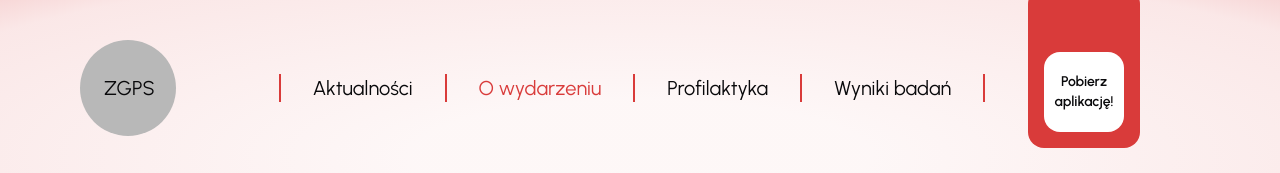
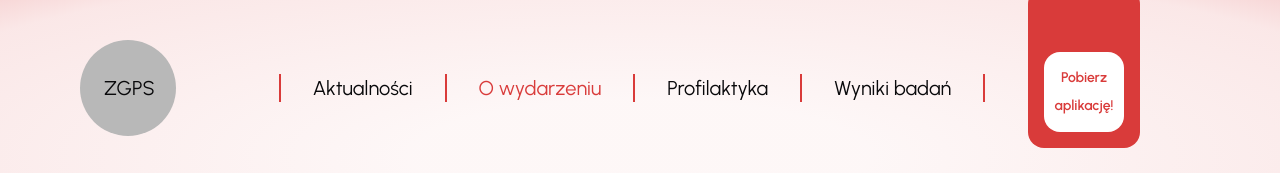
Before and after one commit to Solvro/web-umed, a Next.js app: page /about in a window 1280 px wide. Shown: the top 173 px of the page. Built offline with nearby package versions, Linux system fonts and the light colour scheme; no server answers.

Commit message:
fix: add variant fluid to button

```diff
--- a/src/components/navigation/download-widget.tsx
+++ b/src/components/navigation/download-widget.tsx
@@ -1,13 +1,20 @@
 import Link from "next/link";
+
+import { buttonVariants } from "@/components/ui/button";
+import { cn } from "@/lib/utils";
 
 export function DownloadWidget() {
   return (
     <div className="bg-primary relative -top-5 right-15 flex h-40 items-end justify-center rounded-2xl">
       <Link
         href="/download"
-        className="fluid-button hover:text-background hover:bg-primary/80 mx-4 my-4 flex h-20 w-20 items-center justify-center rounded-2xl bg-white text-center text-sm font-semibold hover:font-bold"
+        className={cn(
+          buttonVariants({ variant: "fluid" }),
+          "mx-4 my-4 h-20 w-20 flex-col items-center justify-center rounded-2xl bg-white text-center text-sm font-semibold",
+        )}
       >
-        Pobierz aplikację!
+        <span>Pobierz</span>
+        <span>aplikację!</span>
       </Link>
     </div>
   );
--- a/src/components/navigation/navbar.tsx
+++ b/src/components/navigation/navbar.tsx
@@ -86,7 +86,9 @@ export function NavigationBar() {
       >
         <MenuButton
           as={Menu}
-          className="text-foreground/50"
+          className={cn("text-foreground/50", {
+            "text-background": scrolled,
+          })}
           hidden={!collapsed}
         />
         <MenuButton as={X} className="text-background" hidden={collapsed} />
--- a/src/components/ui/button.tsx
+++ b/src/components/ui/button.tsx
@@ -23,6 +23,8 @@ export const buttonVariants = cva(
         ghost:
           "hover:bg-accent hover:text-accent-foreground dark:hover:bg-accent/50",
         link: "text-primary underline-offset-4 hover:underline",
+        fluid:
+          "relative overflow-hidden hover:bg-primary text-primary transition-colors duration-800 [&::before]:content-[''] [&::before]:absolute [&::before]:z-0 [&::before]:bottom-0 [&::before]:left-1/2 [&::before]:w-0 [&::before]:h-0 [&::before]:bg-primary [&::before]:rounded-full [&::before]:transform [&::before]:translate-x-[-50%] [&::before]:translate-y-full [&::before]:transition-[width,height,transform] [&::before]:duration-800 hover:[&::before]:translate-y-[-50%] hover:[&::before]:w-[300%] hover:[&::before]:h-[300%] hover:text-white",
       },
       size: {
         default: "h-9 px-4 py-2 has-[>svg]:px-3",
```
